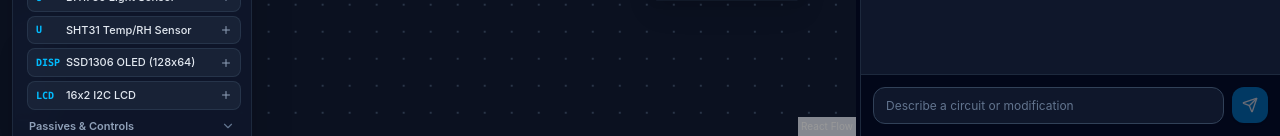
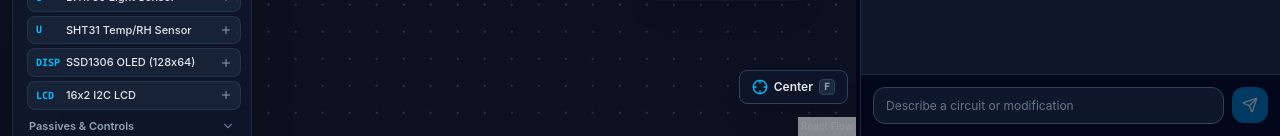
Before and after one commit to cosmicube18/Cirtext, a React (Vite) app: page / in a window 1280 px wide. Shown: the part 664-800 px from the top of the page. Built offline with nearby package versions, Linux system fonts and the light colour scheme; no server answers.

Commit message:
Added center Cam

```diff
--- a/src/components/canvas/CircuitCanvas.tsx
+++ b/src/components/canvas/CircuitCanvas.tsx
@@ -1,10 +1,13 @@
-import React, { useCallback, useState } from 'react';
+import React, { useCallback, useEffect, useState } from 'react';
 import {
   ReactFlow,
+  ReactFlowProvider,
   Background,
   BackgroundVariant,
   Controls,
+  Panel,
   ConnectionMode,
+  useReactFlow,
   type Connection,
   type OnNodesChange,
   type OnEdgesChange,
@@ -14,10 +17,11 @@ import {
   addEdge,
   MarkerType,
 } from '@xyflow/react';
-import { Trash2 } from 'lucide-react';
+import { Crosshair, Trash2 } from 'lucide-react';
 import { circuitNodeTypes } from '../nodes/nodeTypes.ts';
 import { circuitEdgeTypes } from '../edges/edgeTypes.ts';
 import type { CircuitNode, CircuitEdge } from '../../types/flow.ts';
+import { CENTER_VIEW_EVENT } from '../../lib/viewportEvents.ts';
 
 export interface CircuitCanvasProps {
   nodes: CircuitNode[];
@@ -30,7 +34,7 @@ export interface CircuitCanvasProps {
   onOpenEsp32Code?: (componentId: string) => void;
 }
 
-export const CircuitCanvas: React.FC<CircuitCanvasProps> = ({
+const CircuitCanvasInner: React.FC<CircuitCanvasProps> = ({
   nodes,
   edges,
   onNodesUpdate,
@@ -42,6 +46,51 @@ export const CircuitCanvas: React.FC<CircuitCanvasProps> = ({
 }) => {
   const [selectedNodes, setSelectedNodes] = useState<CircuitNode[]>([]);
   const [selectedEdges, setSelectedEdges] = useState<CircuitEdge[]>([]);
+  const { fitView, setViewport, getNodes } = useReactFlow();
+
+  const handleCenterView = useCallback(() => {
+    if (getNodes().length > 0) {
+      void fitView({ padding: 0.25, duration: 350, maxZoom: 1.2 });
+    } else {
+      void setViewport({ x: 0, y: 0, zoom: 1 }, { duration: 350 });
+    }
+  }, [getNodes, fitView, setViewport]);
+
+  useEffect(() => {
+    const isEditableTarget = (target: EventTarget | null): boolean => {
+      if (!(target instanceof HTMLElement)) return false;
+      const tag = target.tagName.toLowerCase();
+      if (tag === 'input' || tag === 'textarea' || tag === 'select') return true;
+      if (target.isContentEditable) return true;
+      return Boolean(
+        target.closest(
+          '.monaco-editor, [contenteditable="true"], [role="textbox"]'
+        )
+      );
+    };
+
+    const handleKeyDown = (event: KeyboardEvent) => {
+      if (event.ctrlKey || event.metaKey || event.altKey) return;
+      const key = event.key.toLowerCase();
+      if (key !== 'f' && key !== 'c') return;
+      if (isEditableTarget(event.target)) return;
+      event.preventDefault();
+      handleCenterView();
+    };
+
+    const handleCenterRequest = () => {
+      window.requestAnimationFrame(() => {
+        window.requestAnimationFrame(() => handleCenterView());
+      });
+    };
+
+    window.addEventListener('keydown', handleKeyDown);
+    window.addEventListener(CENTER_VIEW_EVENT, handleCenterRequest);
+    return () => {
+      window.removeEventListener('keydown', handleKeyDown);
+      window.removeEventListener(CENTER_VIEW_EVENT, handleCenterRequest);
+    };
+  }, [handleCenterView]);
 
   const onNodesChange: OnNodesChange<CircuitNode> = useCallback(
     (changes) => {
@@ -216,7 +265,27 @@ export const CircuitCanvas: React.FC<CircuitCanvasProps> = ({
           className="!bg-slate-900 !border-slate-700 !shadow-xl"
           showInteractive={false}
         />
+        <Panel position="bottom-right" className="!m-0 !mb-8 !mr-2">
+          <button
+            onClick={handleCenterView}
+            title="Center view (F or C)"
+            aria-label="Center view"
+            className="flex items-center gap-1.5 px-3 py-2 rounded-lg bg-slate-900/95 hover:bg-slate-800 text-slate-200 border border-slate-700 hover:border-sky-500/70 text-xs font-semibold shadow-xl backdrop-blur-md transition-colors"
+          >
+            <Crosshair className="w-4 h-4 text-sky-400 shrink-0" />
+            <span className="hidden sm:inline">Center</span>
+            <kbd className="hidden md:inline text-[10px] font-mono bg-slate-800 px-1 rounded text-slate-400 border border-slate-700">
+              F
+            </kbd>
+          </button>
+        </Panel>
       </ReactFlow>
     </div>
   );
 };
+
+export const CircuitCanvas: React.FC<CircuitCanvasProps> = (props) => (
+  <ReactFlowProvider>
+    <CircuitCanvasInner {...props} />
+  </ReactFlowProvider>
+);
--- a/src/components/cloud/CloudDraftsMenu.tsx
+++ b/src/components/cloud/CloudDraftsMenu.tsx
@@ -11,6 +11,7 @@ import {
   Trash2,
 } from 'lucide-react';
 import { supabase } from '../../lib/supabase.ts';
+import { requestCenterView } from '../../lib/viewportEvents.ts';
 import { useCircuitStore } from '../../store/circuitStore.ts';
 import { esp32RuntimeManager } from '../../simulation/esp32/Esp32RuntimeManager.ts';
 
@@ -119,6 +120,8 @@ export const CloudDraftsMenu: React.FC = () => {
         }
 
         esp32RuntimeManager.setCurrentCode(pending.esp32Code ?? '');
+
+        requestCenterView();
 
         if (pending.autoSave) {
           const input = window.prompt('Name this draft:', 'Untitled Circuit');
@@ -299,6 +302,8 @@ export const CloudDraftsMenu: React.FC = () => {
       }
 
       esp32RuntimeManager.setCurrentCode(draft.esp32_code ?? '');
+
+      requestCenterView();
 
       setActiveDraftId(draft.id);
       setActiveDraftTitle(draft.title);
--- /dev/null
+++ b/src/lib/viewportEvents.ts
@@ -0,0 +1,5 @@
+export const CENTER_VIEW_EVENT = 'cirtext:center-view';
+
+export function requestCenterView(): void {
+  window.dispatchEvent(new Event(CENTER_VIEW_EVENT));
+}
```
